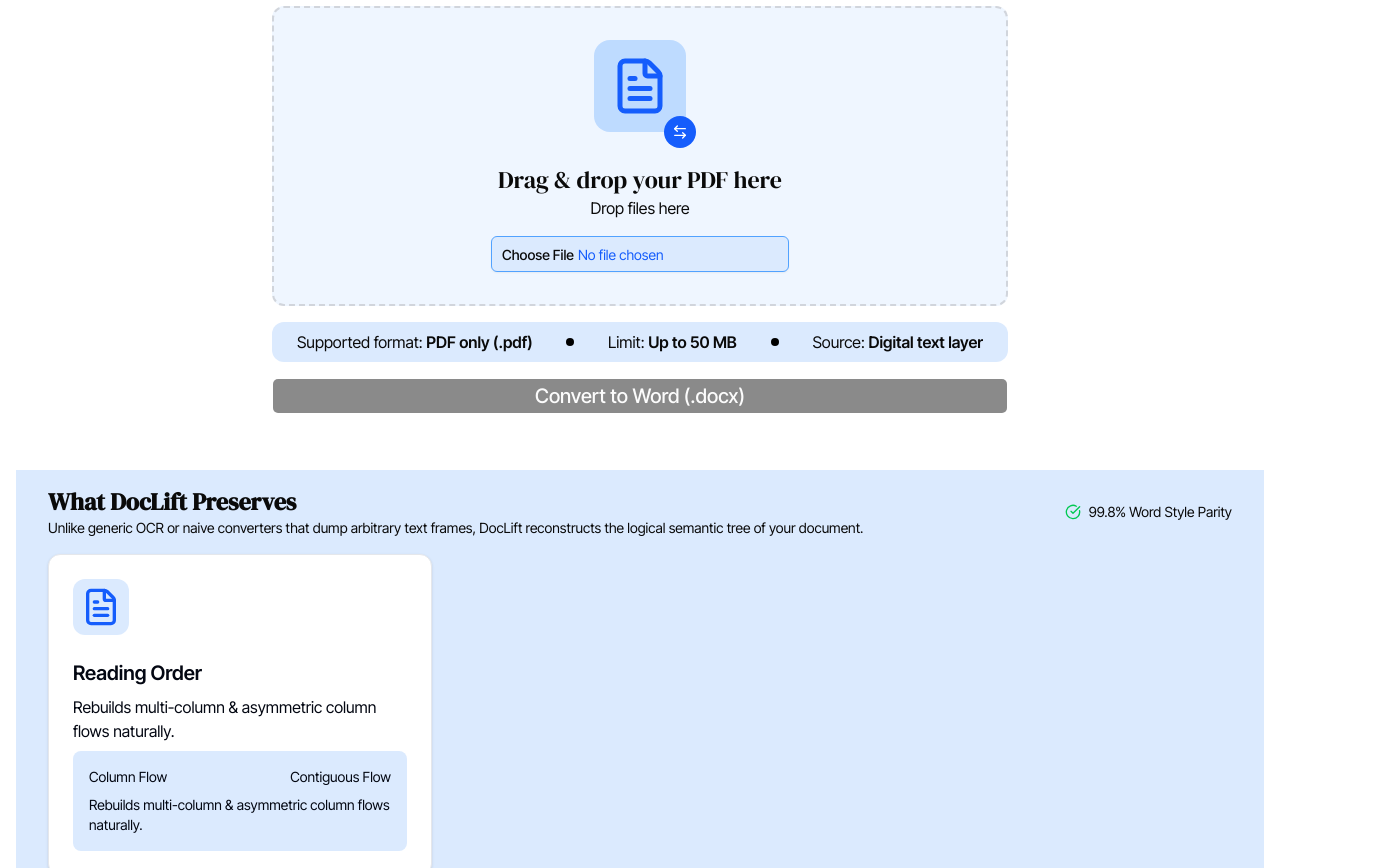
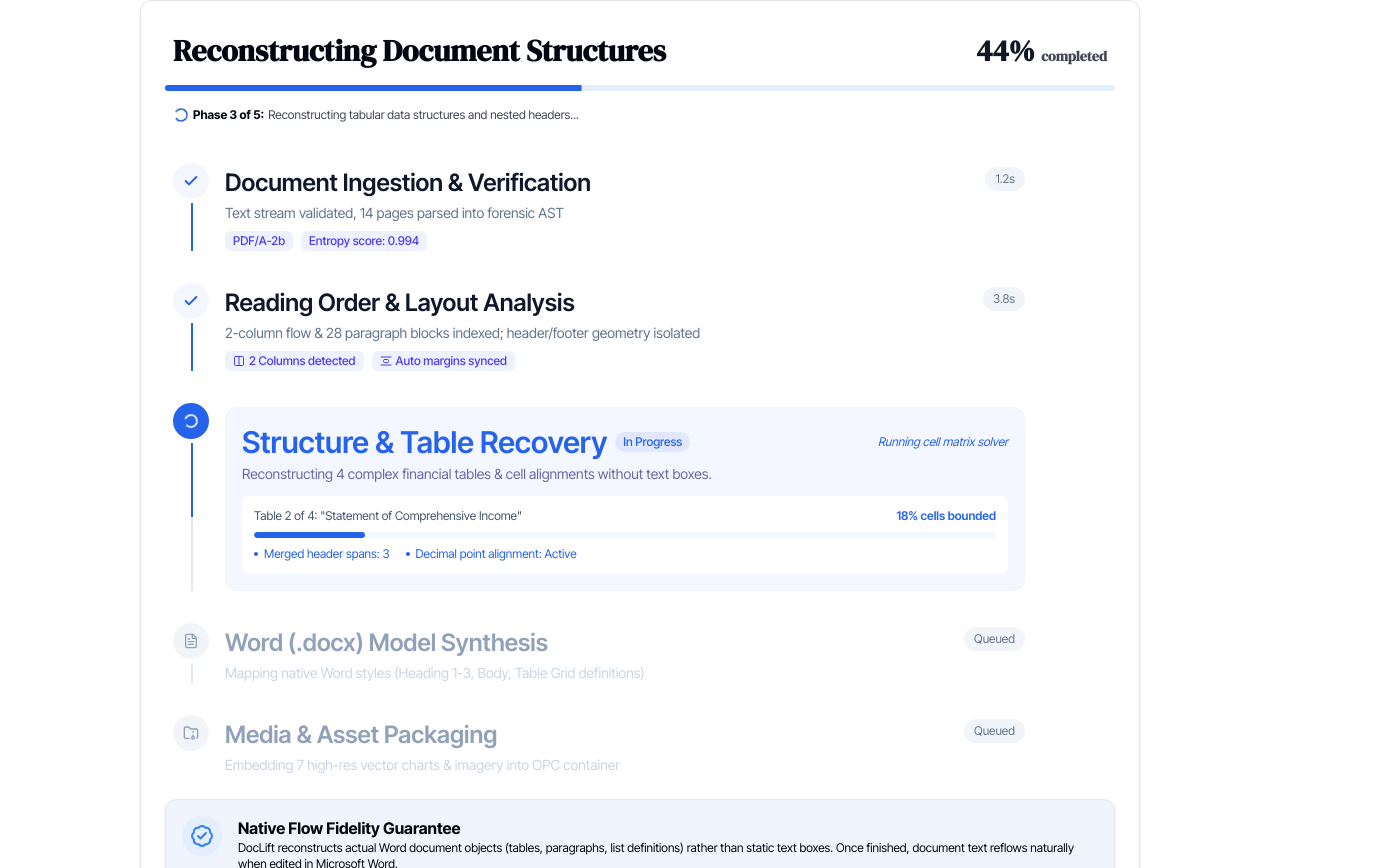
Before and after one commit to AmaliTech-Training-Academy/doclift, a Next.js app in the folder apps/web/: page / in a window 1280 px wide. Shown: the part 319-1187 px from the top of the page, 1400 px wide, since content can reach past the window. Built offline with nearby package versions, Linux system fonts and the light colour scheme.

Commit message:
fix: correct HeaderBar component naming and restore MainSection layout

```diff
--- a/apps/web/src/components/layout/MainSection.tsx
+++ b/apps/web/src/components/layout/MainSection.tsx
@@ -20,111 +20,114 @@
 }
 
 export default function MainSection() {
-  const [uploadedFile, setUploadedFile] = useState<File | null>(null);
-  const dropZoneRef = useRef<DropZoneHandle>(null);
+  // const [uploadedFile, setUploadedFile] = useState<File | null>(null);
+  // const dropZoneRef = useRef<DropZoneHandle>(null);
 
-  const handleFileDrop = (file: File) => {
-      setUploadedFile(file);
-  };
+  // const handleFileDrop = (file: File) => {
+  //     setUploadedFile(file);
+  // };
 
-  const handleRemoveFile = () => {
-      setUploadedFile(null);
-      dropZoneRef.current?.clearFile();
-  };
+  // const handleRemoveFile = () => {
+  //     setUploadedFile(null);
+  //     dropZoneRef.current?.clearFile();
+  // };
 
   return (
+    <>
+      <HeaderBar />
+      <ProgressCard />
+    </>
+    // <div className="flex-1 space-y-4 p-4">
+    //     <div className="bg-white w-full mx-auto max-w-3xl flex flex-col space-y-4 p-4 mb-10 rounded-xl">
+    //         <div className="mt-8 max-w-2xl text-center mx-auto space-y-4">
+    //             <h1 className="text-4xl font-bold">
+    //                 TRANSFORM YOUR PDF INTO EDITABLE WORD DOCUMENT
+    //             </h1>
+    //             <p>
+    //                 Convert digital PDFs into editable Word documents while preserving text, structure, formatting, images, tables, and reading order.
+    //             </p>
+    //         </div>
+    //         <DropZone ref={dropZoneRef} onDrop={handleFileDrop}>
+    //             <div>
+    //                 <div className="p-4 bg-blue-200 rounded-2xl">
+    //                     <FileText className="size-15 text-blue-600"/>
+    //                 </div>
+    //                 <div className="relative w-fit left-1/2 top-1/2 -translate-y-1/2 translate-x-6 bg-blue-600 rounded-full p-2">
+    //                     <ArrowLeftRight className="size-4 text-white"/>
+    //                 </div>
+    //             </div>
+    //             <h1 className="flex justify-center text-2xl">Drag & drop your PDF here</h1>
+    //             <p className="flex justify-center">Drop files here</p>
+    //         </DropZone>
+    //         <div className="w-full flex justify-around p-2 items-center bg-blue-100 rounded-xl max-w-4xl mx-auto">
+    //             <div> <p>Supported format: <span className="font-semibold">PDF only (.pdf)</span></p></div>
+    //             <div className="rounded-full bg-black p-1 w-fit h-fit"></div>
+    //             <div><p>Limit: <span className="font-semibold">Up to 50 MB</span></p></div>
+    //             <div className="rounded-full bg-black p-1 w-fit h-fit"></div>
+    //             <div><p>Source: <span className="font-semibold">Digital text layer</span></p></div>
+    //         </div>
 
-    <div className="flex-1 space-y-4 p-4">
-        <div className="bg-white w-full mx-auto max-w-3xl flex flex-col space-y-4 p-4 mb-10 rounded-xl">
-            <div className="mt-8 max-w-2xl text-center mx-auto space-y-4">
-                <h1 className="text-4xl font-bold">
-                    TRANSFORM YOUR PDF INTO EDITABLE WORD DOCUMENT
-                </h1>
-                <p>
-                    Convert digital PDFs into editable Word documents while preserving text, structure, formatting, images, tables, and reading order.
-                </p>
-            </div>
-            <DropZone ref={dropZoneRef} onDrop={handleFileDrop}>
-                <div>
-                    <div className="p-4 bg-blue-200 rounded-2xl">
-                        <FileText className="size-15 text-blue-600"/>
-                    </div>
-                    <div className="relative w-fit left-1/2 top-1/2 -translate-y-1/2 translate-x-6 bg-blue-600 rounded-full p-2">
-                        <ArrowLeftRight className="size-4 text-white"/>
-                    </div>
-                </div>
-                <h1 className="flex justify-center text-2xl">Drag & drop your PDF here</h1>
-                <p className="flex justify-center">Drop files here</p>
-            </DropZone>
-            <div className="w-full flex justify-around p-2 items-center bg-blue-100 rounded-xl max-w-4xl mx-auto">
-                <div> <p>Supported format: <span className="font-semibold">PDF only (.pdf)</span></p></div>
-                <div className="rounded-full bg-black p-1 w-fit h-fit"></div>
-                <div><p>Limit: <span className="font-semibold">Up to 50 MB</span></p></div>
-                <div className="rounded-full bg-black p-1 w-fit h-fit"></div>
-                <div><p>Source: <span className="font-semibold">Digital text layer</span></p></div>
-            </div>
+    //         {uploadedFile && (
+    //             <div className="w-full flex flex-row items-center space-x-4 p-4 border border-gray-200 rounded-xl">
+    //                 <FileText className="size-15 text-blue-600 shrink-0"/>
+    //                 <div className="flex-1 flex flex-col space-y-2 min-w-0">
+    //                     <p className="text-xl font-semibold truncate">{uploadedFile.name}</p>
+    //                     <div className="text-sm bg-blue-100 rounded-lg w-fit px-2 py-1 space-x-2 text-blue-600">
+    //                         <span>PDF selected</span>
+    //                     </div>
+    //                     <div className="flex items-center space-x-2 text-sm text-gray-500">
+    //                         <p>{formatFileSize(uploadedFile.size)}</p>
+    //                     </div>
+    //                 </div>
+    //                 <Button variant="destructive" onClick={handleRemoveFile}>
+    //                     <Trash/>
+    //                     Remove File
+    //                 </Button>
+    //             </div>
+    //         )}
 
-            {uploadedFile && (
-                <div className="w-full flex flex-row items-center space-x-4 p-4 border border-gray-200 rounded-xl">
-                    <FileText className="size-15 text-blue-600 shrink-0"/>
-                    <div className="flex-1 flex flex-col space-y-2 min-w-0">
-                        <p className="text-xl font-semibold truncate">{uploadedFile.name}</p>
-                        <div className="text-sm bg-blue-100 rounded-lg w-fit px-2 py-1 space-x-2 text-blue-600">
-                            <span>PDF selected</span>
-                        </div>
-                        <div className="flex items-center space-x-2 text-sm text-gray-500">
-                            <p>{formatFileSize(uploadedFile.size)}</p>
-                        </div>
-                    </div>
-                    <Button variant="destructive" onClick={handleRemoveFile}>
-                        <Trash/>
-                        Remove File
-                    </Button>
-                </div>
-            )}
+    //         <Button disabled={!uploadedFile}>
+    //             <p className="text-xl">Convert to Word (.docx)</p>
+    //         </Button>
 
-            <Button disabled={!uploadedFile}>
-                <p className="text-xl">Convert to Word (.docx)</p>
-            </Button>
+    //     </div>
+    //     {/* Bottom Section*/}
+    //         <div className="w-full flex flex-col space-y-4 px-8 py-4 bg-blue-100">
+    //             <div className="flex flex-row justify-between">
+    //                 <div className="flex flex-col">
+    //                     <h1 className="text-2xl font-bold">What DocLift Preserves</h1>
+    //                     <p className="text-sm">Unlike generic OCR or naive converters that dump arbitrary text frames, DocLift reconstructs the logical semantic tree of your document.</p>
 
-        </div>
-        {/* Bottom Section*/}
-            <div className="w-full flex flex-col space-y-4 px-8 py-4 bg-blue-100">
-                <div className="flex flex-row justify-between">
-                    <div className="flex flex-col">
-                        <h1 className="text-2xl font-bold">What DocLift Preserves</h1>
-                        <p className="text-sm">Unlike generic OCR or naive converters that dump arbitrary text frames, DocLift reconstructs the logical semantic tree of your document.</p>
+    //                 </div>
+    //                 <div className="inline-flex items-center space-x-2">
+    //                     <CheckCircle className="size-4 text-green-500"/>
+    //                     <p className="text-sm">99.8% Word Style Parity</p>
+    //                 </div>
+    //             </div>
+    //             <div className="grid grid-cols-3 gap-4">
+    //                  <Card className="mx-auto w-full">
+    //                     <CardHeader>
+    //                         <CardDescription className="rounded-xl bg-blue-100 p-2 w-fit h-fit flex">
+    //                             <FileText className="size-10 text-blue-600"/>
+    //                         </CardDescription>
+    //                     </CardHeader>
+    //                     <CardContent>
+    //                         <p className="text-xl font-semibold mb-2">Reading Order</p>
+    //                         <p className="mb-2">Rebuilds multi-column & asymmetric column flows naturally.</p>
 
-                    </div>
-                    <div className="inline-flex items-center space-x-2">
-                        <CheckCircle className="size-4 text-green-500"/>
-                        <p className="text-sm">99.8% Word Style Parity</p>
-                    </div>
-                </div>
-                <div className="grid grid-cols-3 gap-4">
-                     <Card className="mx-auto w-full">
-                        <CardHeader>
-                            <CardDescription className="rounded-xl bg-blue-100 p-2 w-fit h-fit flex">
-                                <FileText className="size-10 text-blue-600"/>
-                            </CardDescription>
-                        </CardHeader>
-                        <CardContent>
-                            <p className="text-xl font-semibold mb-2">Reading Order</p>
-                            <p className="mb-2">Rebuilds multi-column & asymmetric column flows naturally.</p>
-
-                            <div className="bg-blue-100 flex flex-col rounded-lg p-4">
-                                <div className="flex flex-row justify-between mb-2">
-                                    <p className="text-sm">Column Flow</p>
-                                    <p className="text-sm">Contiguous Flow</p>
-                                </div>
-                                <div className="flex flex-row">
-                                    <p className="text-sm">Rebuilds multi-column & asymmetric column flows naturally.</p>
-                                </div>
-                            </div>
-                        </CardContent>
-                    </Card>
-                </div>
-            </div>
-    </div>
+    //                         <div className="bg-blue-100 flex flex-col rounded-lg p-4">
+    //                             <div className="flex flex-row justify-between mb-2">
+    //                                 <p className="text-sm">Column Flow</p>
+    //                                 <p className="text-sm">Contiguous Flow</p>
+    //                             </div>
+    //                             <div className="flex flex-row">
+    //                                 <p className="text-sm">Rebuilds multi-column & asymmetric column flows naturally.</p>
+    //                             </div>
+    //                         </div>
+    //                     </CardContent>
+    //                 </Card>
+    //             </div>
+    //         </div>
+    // </div>
   );
 }
--- a/apps/web/src/components/progress/headerBar.tsx
+++ b/apps/web/src/components/progress/headerBar.tsx
@@ -2,7 +2,7 @@
 import { Card, CardContent, CardDescription } from "../ui/Card";
 import { FileInput, ArrowRight, FileTypeCorner, Timer } from "lucide-react";
 
-const headerBar = () => {
+const HeaderBar = () => {
   return (
     <div className="mb-8">
       <Card className="mt-10 mx-4 md:w-350 md:mx-auto">
@@ -73,4 +73,4 @@
   );
 };
 
-export default headerBar;
+export default HeaderBar;
```
